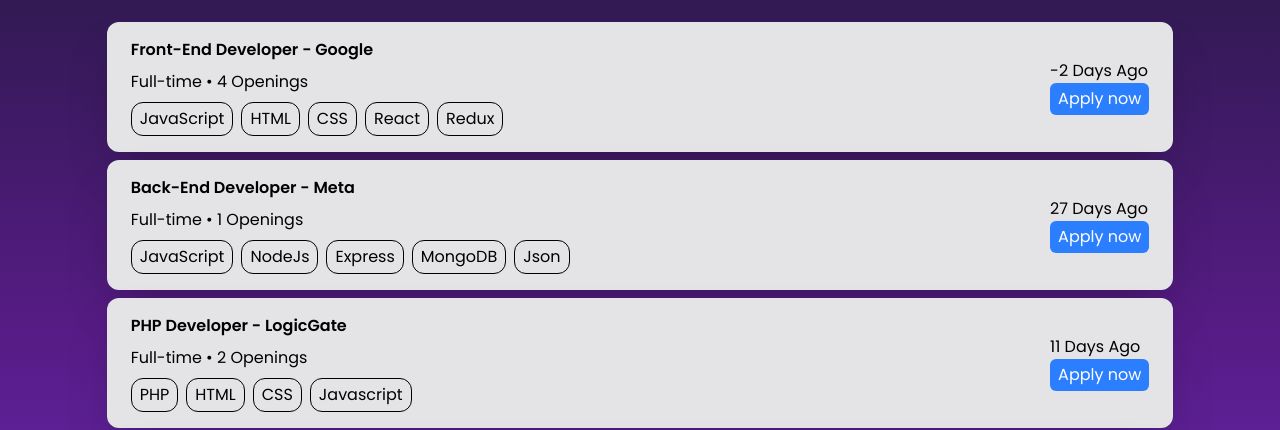
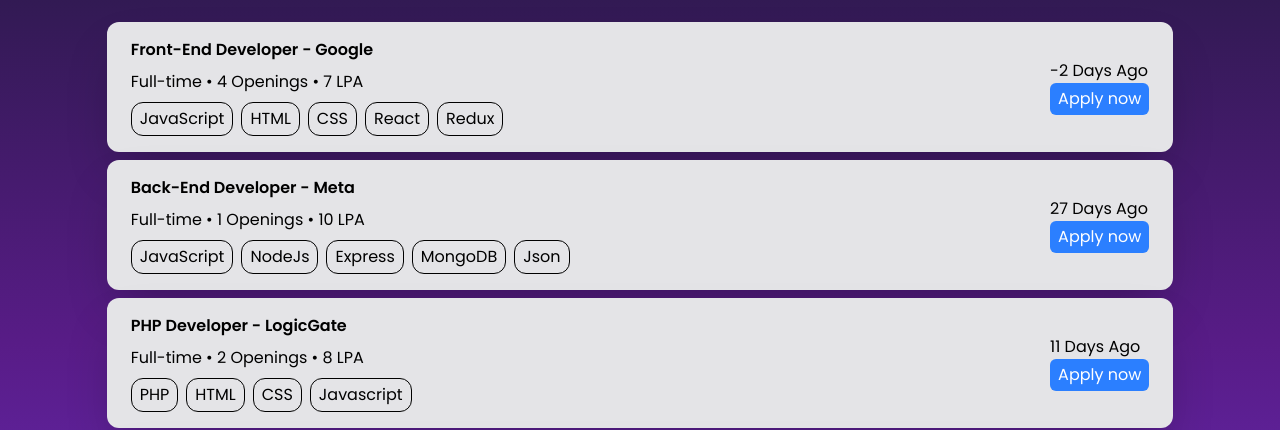
Before and after one commit to Vishal-080/React_Job_portal_project, a React (Vite) app: page / in a window 1280 px wide. Shown: the part 299-729 px from the top of the page. Built offline with nearby package versions, Linux system fonts and the light colour scheme.

Commit message:
Salary added

```diff
--- a/src/components/JobCard.jsx
+++ b/src/components/JobCard.jsx
@@ -2,7 +2,7 @@ import React from 'react';
 import dayjs from "dayjs";
 
 const JobCard = (props) => {
-  const {title, company,number_of_opening, job_created_on, job_link,skills } = props.jobData;
+  const {title, company,number_of_opening, job_created_on, job_link,skills, salary } = props.jobData;
   // let skills = ["JavaScript", "HTML", "CSS", "React", "Redux"];
   let date1 = dayjs(Date.now());
   let diffDate = date1.diff(job_created_on, "day");
@@ -13,7 +13,7 @@ const JobCard = (props) => {
       <div className='bg-zinc-200 px-6 py-4 rounded-xl shadow-2xl flex justify-between items-center hover:border hover:border-blue-500 hover:bg-zinc-100'>
         <div className='flex flex-col items-start gap-2'>
           <h1 className='font-semibold'>{title} - {company}</h1>
-          <p>Full-time &#x2022; {number_of_opening} Openings</p>
+          <p>Full-time &#x2022; {number_of_opening} Openings &#x2022; {salary}</p>
           <div className='flex items-center gap-2'>
             {skills.map((item)=><p className='px-2 py-1 rounded-xl border'>{item}</p>)}
           </div>
```
